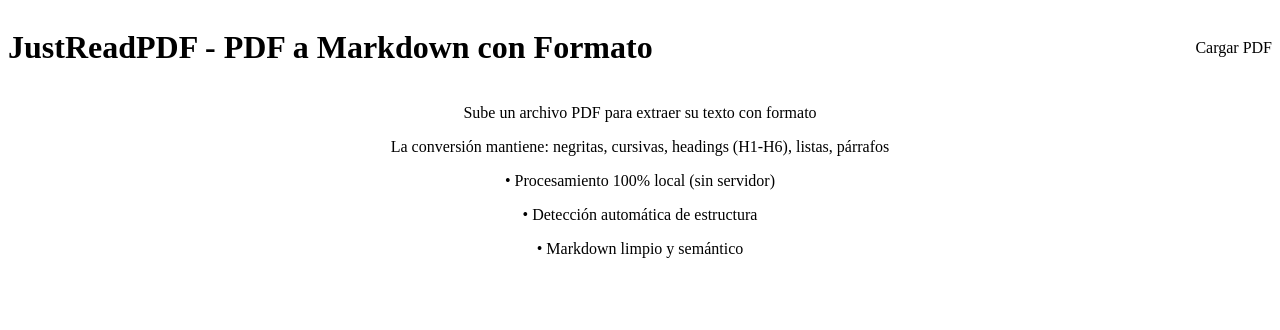
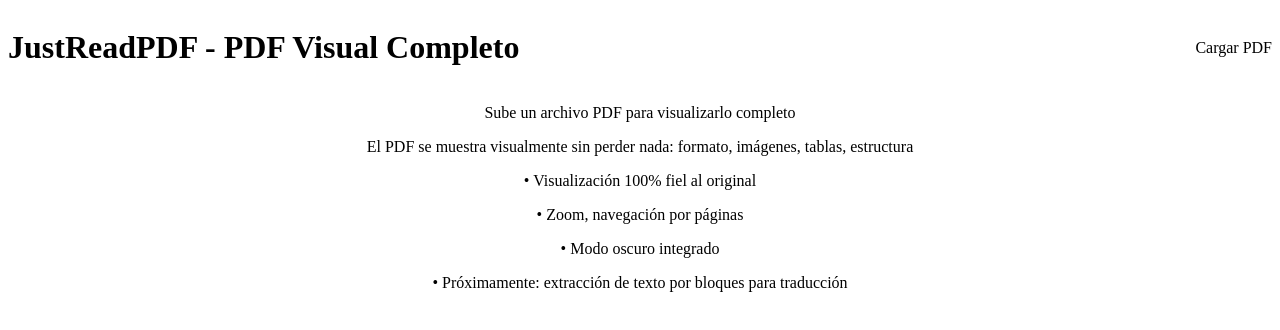
Before and after one commit to AlexZimmerBonjourAdrian/JustReadPDF, a Next.js app: page / in a window 1280 px wide. Shown: the top 330 px of the page. Built offline with nearby package versions, Linux system fonts and the light colour scheme.

Commit message:
PDF Preview functional

```diff
--- a/src/app/page.tsx
+++ b/src/app/page.tsx
@@ -3,51 +3,27 @@
 import { useState } from 'react';
 import { DocumentViewer } from '@shahajimbhosle/local-doc-viewer';
 import '@shahajimbhosle/local-doc-viewer/style.css';
-import { convert } from '@pdf2md/core';
 
 export default function Home() {
-  const [markdownFile, setMarkdownFile] = useState<File | null>(null);
   const [pdfFile, setPdfFile] = useState<File | null>(null);
-  const [loading, setLoading] = useState(false);
-  const [error, setError] = useState<string | null>(null);
 
-  const handlePdfUpload = async (e: React.ChangeEvent<HTMLInputElement>) => {
+  const handlePdfUpload = (e: React.ChangeEvent<HTMLInputElement>) => {
     const file = e.target.files?.[0];
     if (!file) return;
 
     if (file.type !== 'application/pdf') {
-      setError('Por favor sube un archivo PDF');
+      alert('Por favor sube un archivo PDF');
       return;
     }
 
-    setLoading(true);
-    setError(null);
     setPdfFile(file);
-
-    try {
-      const arrayBuffer = await file.arrayBuffer();
-      const result = await convert(arrayBuffer, {
-        includeMetadata: true,
-      });
-
-      // @ts-ignore - convert returns ConversionResult which has content property
-      const markdown = (result as any).content || (result as any).markdown || String(result);
-      const blob = new Blob([markdown], { type: 'text/markdown' });
-      const mdFile = new File([blob], `${file.name.replace('.pdf', '')}.md`, { type: 'text/markdown' });
-      setMarkdownFile(mdFile);
-    } catch (err) {
-      setError('Error al procesar el PDF: ' + (err as Error).message);
-      console.error(err);
-    } finally {
-      setLoading(false);
-    }
   };
 
   return (
     <div className="min-h-screen bg-gray-900 p-4">
       <div className="max-w-7xl mx-auto">
         <div className="mb-4 flex items-center justify-between">
-          <h1 className="text-2xl font-bold text-white">JustReadPDF - PDF a Markdown con Formato</h1>
+          <h1 className="text-2xl font-bold text-white">JustReadPDF - PDF Visual Completo</h1>
           <div className="flex items-center gap-4">
             <label className="px-4 py-2 bg-blue-600 text-white rounded hover:bg-blue-700 transition-colors cursor-pointer">
               <span>Cargar PDF</span>
@@ -61,47 +37,35 @@
           </div>
         </div>
 
-        {error && (
-          <div className="bg-red-900 border border-red-700 text-red-100 px-4 py-3 rounded mb-4">
-            {error}
-          </div>
-        )}
-
-        {loading && (
-          <div className="bg-gray-800 rounded-lg p-8 text-center text-gray-300">
-            <p className="text-lg mb-2">Procesando PDF...</p>
-            <p className="text-sm">Extrayendo texto con formato (negritas, cursivas, estructura)</p>
-          </div>
-        )}
-
-        {markdownFile && !loading && (
+        {pdfFile && (
           <div className="bg-gray-800 rounded-lg overflow-hidden">
             <div className="bg-gray-700 px-4 py-3 border-b border-gray-600">
               <h2 className="text-lg font-semibold text-white">
-                {pdfFile?.name} → Markdown con formato
+                {pdfFile.name}
               </h2>
               <p className="text-sm text-gray-300">
-                El texto mantiene negritas, cursivas, headings (H1-H6), listas y estructura original
+                PDF visual completo - Sin pérdida de formato, imágenes o estructura
               </p>
             </div>
             <DocumentViewer
-              source={markdownFile}
-              height="70vh"
+              source={pdfFile}
+              height="75vh"
               className="rounded-lg overflow-hidden"
             />
           </div>
         )}
 
-        {!markdownFile && !loading && (
+        {!pdfFile && (
           <div className="bg-gray-800 rounded-lg p-8 text-center text-gray-300">
-            <p className="text-lg mb-2">Sube un archivo PDF para extraer su texto con formato</p>
+            <p className="text-lg mb-2">Sube un archivo PDF para visualizarlo completo</p>
             <p className="text-sm mb-4">
-              La conversión mantiene: negritas, cursivas, headings (H1-H6), listas, párrafos
+              El PDF se muestra visualmente sin perder nada: formato, imágenes, tablas, estructura
             </p>
             <div className="text-xs text-gray-400">
-              <p>• Procesamiento 100% local (sin servidor)</p>
-              <p>• Detección automática de estructura</p>
-              <p>• Markdown limpio y semántico</p>
+              <p>• Visualización 100% fiel al original</p>
+              <p>• Zoom, navegación por páginas</p>
+              <p>• Modo oscuro integrado</p>
+              <p>• Próximamente: extracción de texto por bloques para traducción</p>
             </div>
           </div>
         )}
```
